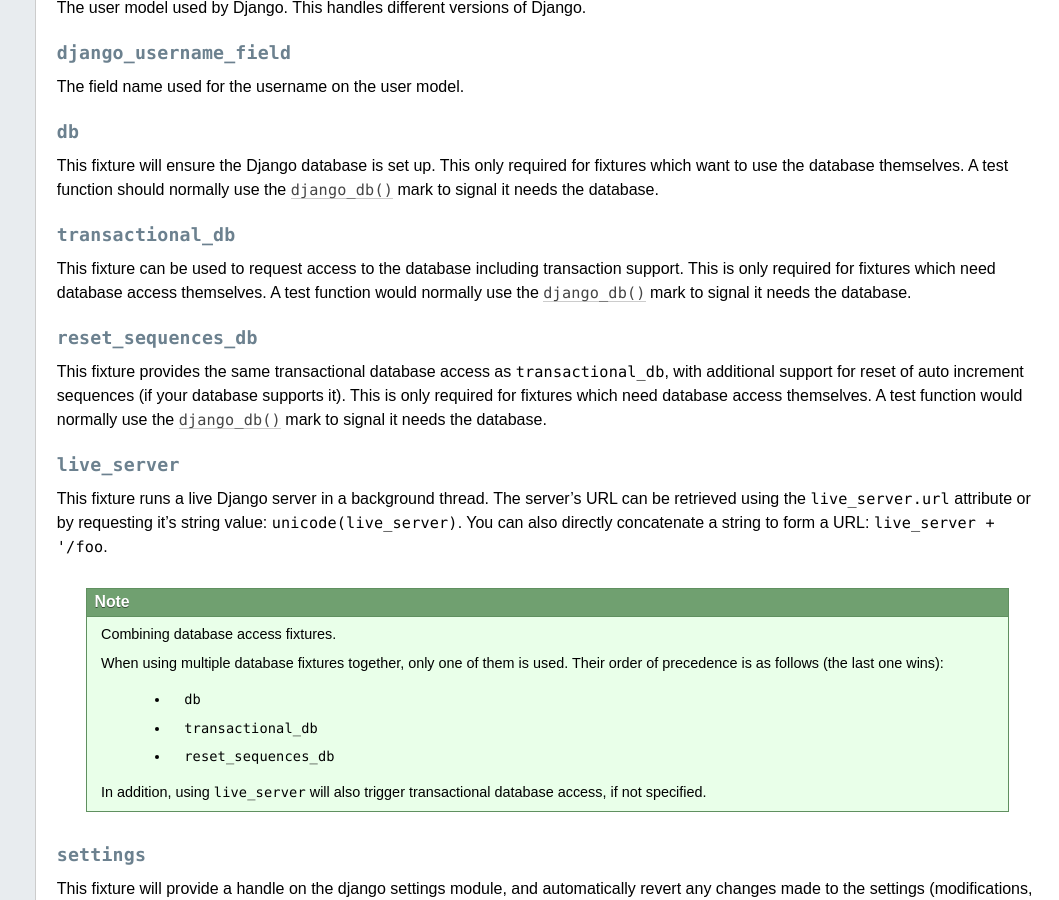
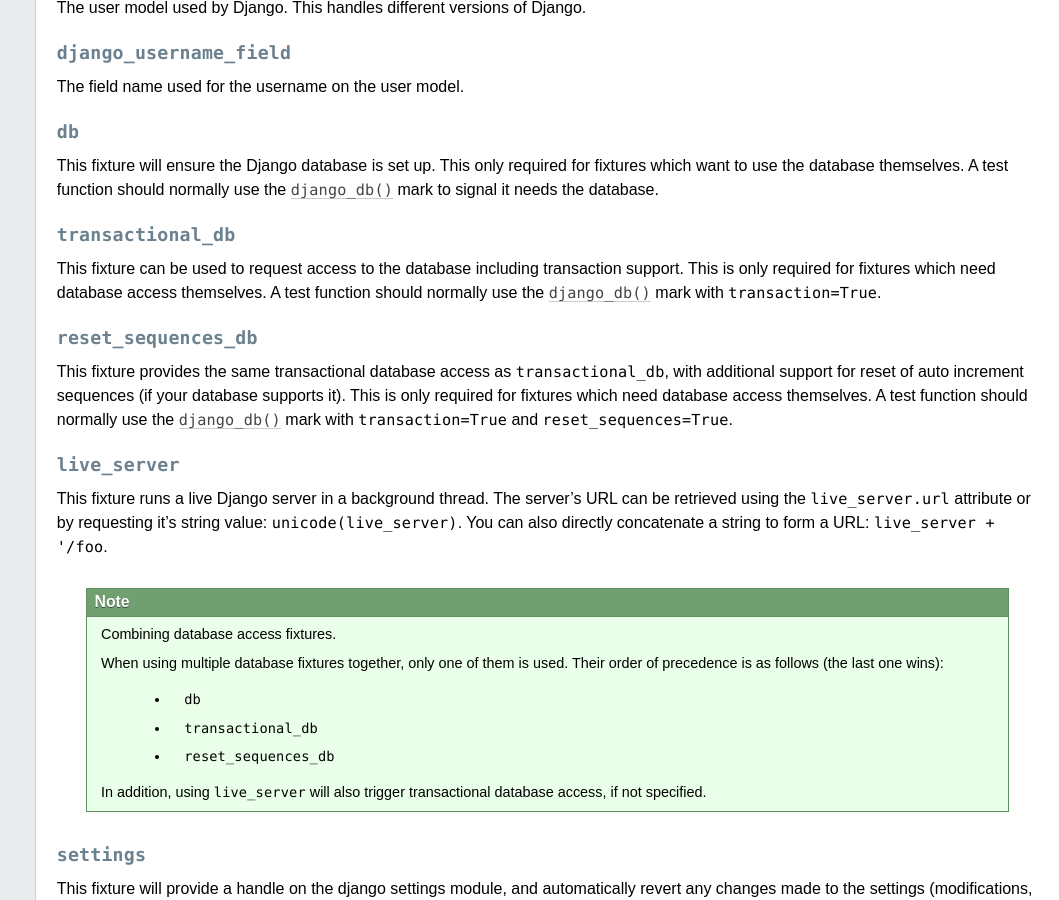
Before and after one commit to pytest-dev/pytest-django, a Sphinx documentation site: the page built from docs/helpers.rst, in a window 1280 px wide and 900 px high, scrolled down 2655 px. Shown: the whole window, without its empty margins (221-1280 px from the left). Built offline with Sphinx 7.4.7, drawn with Linux system fonts in a browser that asks for light colours.

Commit message:
Update docs about marker option usage.

```diff
--- a/docs/helpers.rst
+++ b/docs/helpers.rst
@@ -197,8 +197,8 @@
 
 This fixture can be used to request access to the database including
 transaction support.  This is only required for fixtures which need
-database access themselves.  A test function would normally use the
-:py:func:`~pytest.mark.django_db` mark to signal it needs the database.
+database access themselves.  A test function should normally use the
+:py:func:`~pytest.mark.django_db` mark with ``transaction=True``.
 
 ``reset_sequences_db``
 ~~~~~~~~~~~~~~~~~~~~
@@ -206,9 +206,8 @@
 This fixture provides the same transactional database access as
 ``transactional_db``, with additional support for reset of auto increment
 sequences (if your database supports it). This is only required for
-fixtures which need database access themselves. A test function would
-normally use the :py:func:`~pytest.mark.django_db` mark to signal it
-needs the database.
+fixtures which need database access themselves. A test function should
+normally use the :py:func:`~pytest.mark.django_db` mark with ``transaction=True`` and ``reset_sequences=True``.
 
 ``live_server``
 ~~~~~~~~~~~~~~~
```
